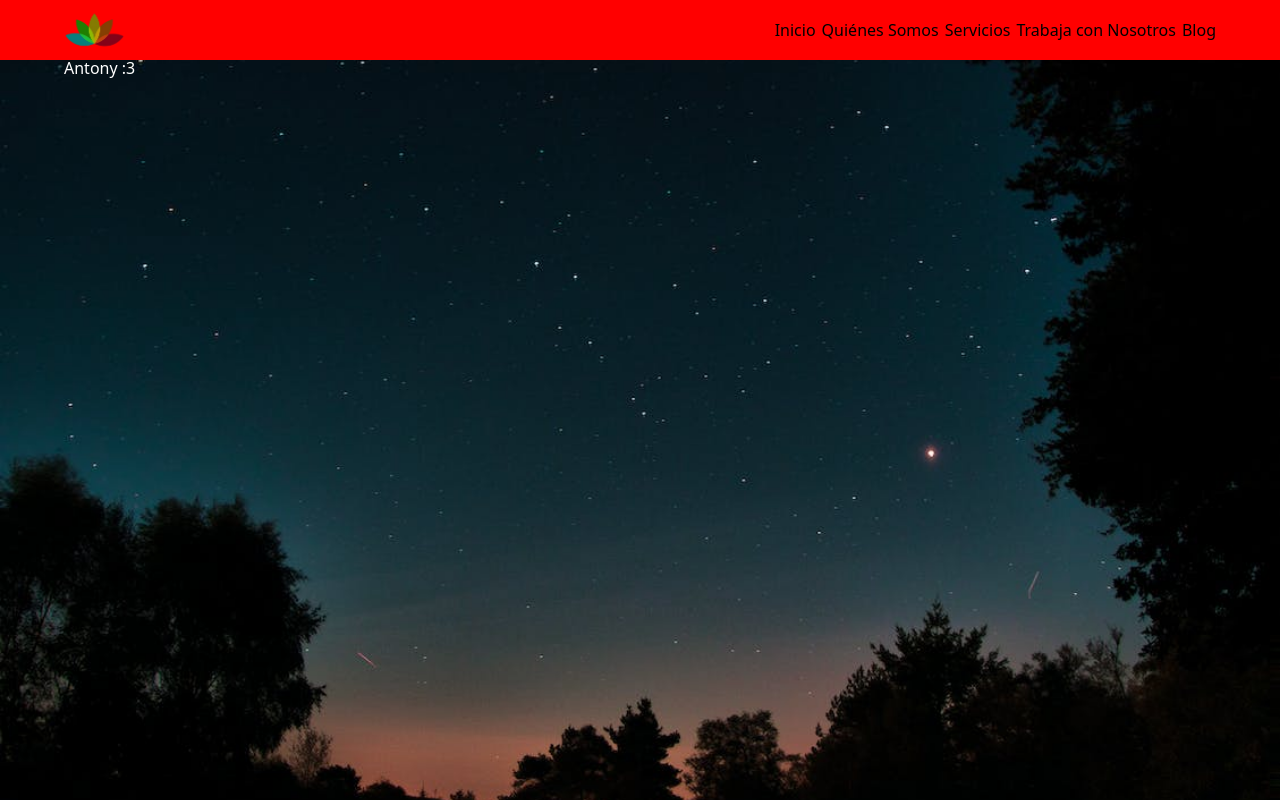
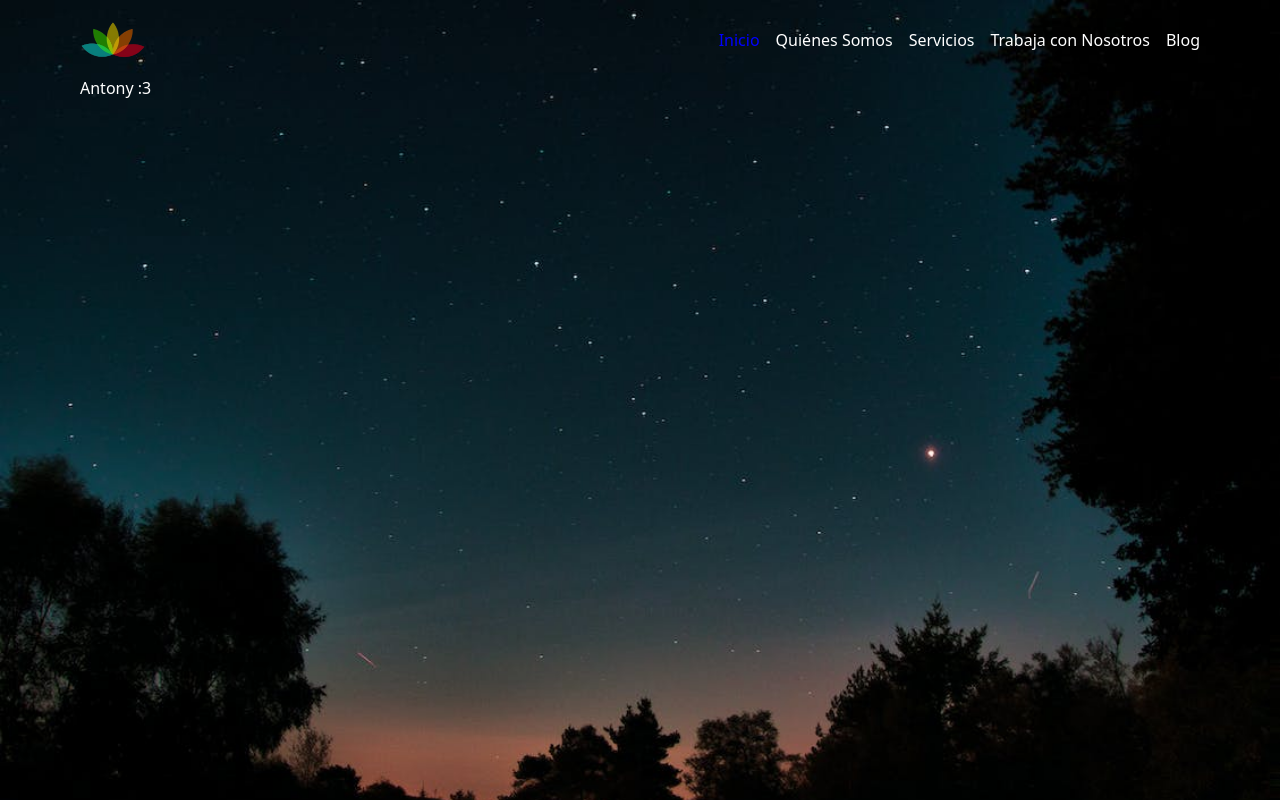
Before and after one commit to tomasflores24/fisiomfulness-client, a React (Vite) app: page / in a window 1280 px wide. Built offline with nearby package versions, Linux system fonts and the light colour scheme.

Commit message:
laptop antony cambios

```diff
--- a/src/components/Header.jsx
+++ b/src/components/Header.jsx
@@ -1,21 +1,76 @@
-import React from 'react'
-import { Link } from 'react-router-dom';
+import React, { useState } from 'react';
+import { Link, NavLink } from 'react-router-dom';
 
 const Header = () => {
+  const [isOpen, setIsOpen] = useState(false);
+
+  const handleToggle = () => {
+    setIsOpen(!isOpen);
+    document.body.style.overflow = !isOpen ? "hidden" : "";
+  };
+
   return (
-    <header className='header'>
+    <header className={`header ${isOpen ? 'active' : ''}`}>
       <div className="container">
         <nav>
-        <Link to="/">
-          <img className='logo' src="/icon-logo.png" alt="LOGO DE FISIONFULNESS" />
-        </Link>
-          <ul>
-            <li><Link to="/">Inicio</Link></li>
-            <li><Link to="/quienes-somos">Quiénes Somos</Link></li>
-            <li><Link to="/servicios">Servicios</Link></li>
-            <li><Link to="/trabaja-con-nosotros">Trabaja con Nosotros</Link></li>
-            <li><Link to="/blog">Blog</Link></li>
-          </ul>
+          <Link to="/" className='logo'>
+            <img src="/icon-logo.png" alt="LOGO DE FISIONFULNESS" />
+          </Link>
+
+          <div className='navbar'>
+            <ul>
+              <li>
+                <NavLink
+                  to="/"
+                  className={({ isActive }) => (isActive ? "active" : "")}
+                >
+                  Inicio
+                </NavLink>
+              </li>
+
+              <li>
+                <NavLink
+                  to="/quienes-somos"
+                  className={({ isActive }) => (isActive ? "active" : "")}
+                >
+                  Quiénes Somos
+                </NavLink>
+              </li>
+
+              <li>
+                <NavLink
+                  to="/servicios"
+                  className={({ isActive }) => (isActive ? "active" : "")}
+                >
+                  Servicios
+                </NavLink>
+              </li>
+
+              <li>
+                <NavLink
+                  to="/trabaja-con-nosotros"
+                  className={({ isActive }) => (isActive ? "active" : "")}
+                >
+                  Trabaja con Nosotros
+                </NavLink>
+              </li>
+
+              <li>
+                <NavLink
+                  to="/blog"
+                  className={({ isActive }) => (isActive ? "active" : "")}
+                >
+                  Blog
+                </NavLink>
+              </li>
+            </ul>
+          </div>
+
+          <button type='button' className={`ham-burger hide-for-desktop ${isOpen ? 'open' : ''}`} onClick={handleToggle}>
+            <span></span>
+            <span></span>
+            <span></span>
+          </button>
         </nav>
       </div>
     </header>
--- a/src/sass/globals/_boilerplate.scss
+++ b/src/sass/globals/_boilerplate.scss
@@ -1,3 +1,5 @@
+@use "../util" as u;
+
 html {
     box-sizing: border-box;
     font-size: 100%;
@@ -17,14 +19,23 @@ html {
 }
 
 body {
-    background-image:url("/images/fondo1.jpeg");
     position: relative;
     display: flex;
     flex-direction: column;
-    overflow-x: hidden;
-    min-height:100vh;
+    background-image:url("/images/fondo1.jpeg");
     background-repeat: no-repeat;
     background-size: cover;
+    // background: no-repeat center/cover;
+    overflow-x: hidden;
+    min-height: 100vh;
+
+    #root {
+        position: inherit;
+        display: inherit;
+        flex-direction: inherit;
+        overflow-x: inherit;
+        min-height: inherit;
+    }
 }
 
 img {
@@ -36,6 +47,19 @@ li {
     list-style: none;
 }
 
+// Visibility
+.hide-for-mobile {
+    @include u.breakpoint-down(medium) {
+        display: none !important;
+    }
+}
+
+.hide-for-desktop {
+    @include u.breakpoint-up(large) {
+        display: none !important;
+    }
+}
+
 .container {
     position: relative;
     width: 100%;
@@ -43,4 +67,9 @@ li {
     margin: 0 auto;
     padding: 0 24px;
     max-width: 1200px !important;
+    z-index: 10;
+
+    @include u.breakpoint-up(large) {
+      padding: 0 40px !important;
+    }
 }
--- a/src/sass/globals/_header.scss
+++ b/src/sass/globals/_header.scss
@@ -1,17 +1,87 @@
-.header{
-    background: red;
-    nav{
+@use "../util/" as u;
+
+.header {
+    position: sticky;
+    top: 0;
+    z-index: 999;
+
+    .container {
+        height: 64px;
+        display: grid;
+        place-items: center;
+    }
+
+    .logo {
+        z-index: 1;
+
+        img {
+            width: 55px;
+        }
+    }
+
+    nav {
+        width: 100%;
         display: flex;
+        align-items: center;
         justify-content: space-between;
-       .logo{
-        width: 60px;
-       }
 
-       ul{
+        .navbar {
+            display: none;
+        }
+
+        ul {
             display: flex;
             align-items: center;
-            gap: 6px;
+            gap: 16px;
+
+            a {
+                transition: color .3s ease;
+                color: white;
+
+                &:hover {
+                    color: #8383ff;
+                }
+
+                &:active {
+                    color: white;
+                }
+
+                &.active {
+                    color: blue;
+                }
+            }
+        }
+    }
+
+    @include u.breakpoint-up(large) {
+        .container {
+            height: 80px;
         }
 
+        .logo img {
+            width: 65px;
+        }
+
+        nav .navbar {
+            display: block;
+        }
+    }
+
+    @include u.breakpoint-down(medium) {
+        &.active {
+            border-bottom: 1px solid #e4e4e4;
+
+            nav .navbar {
+                position: fixed;
+                padding: 64px 24px 0;
+                display: block;
+                inset: 0;
+                background-color: white;
+            }
+
+            .ham-burger span {
+                background-color: #000;
+            }
+        }
     }
 }
--- a/src/sass/globals/_index.scss
+++ b/src/sass/globals/_index.scss
@@ -1,3 +1,4 @@
 @forward "header";
 @forward "boilerplate";
 @forward "typografy";
+@forward "other";
--- /dev/null
+++ b/src/sass/globals/_other.scss
@@ -0,0 +1,48 @@
+.ham-burger {
+  position: relative;
+  font-size: 20px;
+  display: inline-block;
+  height: 30px;
+  width: 35px;
+  line-height: 30px;
+  text-align: center;
+  cursor: pointer;
+  display: flex;
+  flex-direction: column;
+  justify-content: center;
+  align-items: center;
+
+  span {
+    display: block;
+    width: 22px;
+    height: 2px;
+    background-color: white;
+    transition: all 300ms ease-in-out;
+    transform-origin: 3px 1px;
+
+    &:not(:last-child) {
+      margin-bottom: 3px;
+    }
+
+    &:nth-child(2) {
+      width: 16px;
+      margin-left: 6px;
+    }
+  }
+
+  &.open {
+    span:first-child {
+      transform: rotate(38deg);
+      margin-left: 3.5px;
+    }
+
+    span:last-child {
+      transform: rotate(-38deg);
+      margin-left: 3.5px;
+    }
+
+    span:nth-child(2) {
+      opacity: 0;
+    }
+  }
+}
--- /dev/null
+++ b/src/sass/layout/_flex.scss
@@ -0,0 +1,4 @@
+@mixin flex-center {
+    display: flex;
+    align-items: center;
+}
--- /dev/null
+++ b/src/sass/layout/_index.scss
@@ -0,0 +1 @@
+@forward "flex";
--- /dev/null
+++ b/src/sass/pages/_home.scss
@@ -0,0 +1,2 @@
+.home {
+}
--- /dev/null
+++ b/src/sass/pages/_index.scss
@@ -0,0 +1 @@
+@forward "home";
--- a/src/sass/style.scss
+++ b/src/sass/style.scss
@@ -1 +1,2 @@
 @forward "globals";
+@forward "pages";
--- a/src/sass/util/_breakpoints.scss
+++ b/src/sass/util/_breakpoints.scss
@@ -1,6 +1,35 @@
+// 500px, 768px, 1120px
 $breakpoints-up: (
-    medium:500px,
+    medium: 500px,
     large: 768px,
-    x-large:1120px,
+    xlarge: 1120px
+);
 
-)
+// 499px, 767px, 1119px
+$breakpoints-down: (
+    small: 499.9375px,
+    medium: 767.9375px,
+    large: 1119.9375px
+);
+
+@mixin breakpoint-up($size) {
+    @if map-has-key($breakpoints-up, $size) {
+        @media (min-width: #{map-get($breakpoints-up, $size)}) {
+            @content;
+        }
+    }
+}
+
+@mixin breakpoint-down($size) {
+    @if map-has-key($breakpoints-down, $size) {
+        @media (max-width: #{map-get($breakpoints-down, $size)}) {
+            @content;
+        }
+    }
+}
+
+@mixin responsive($width) {
+    @media (max-width: $width) {
+        @content;
+    }
+}
```
